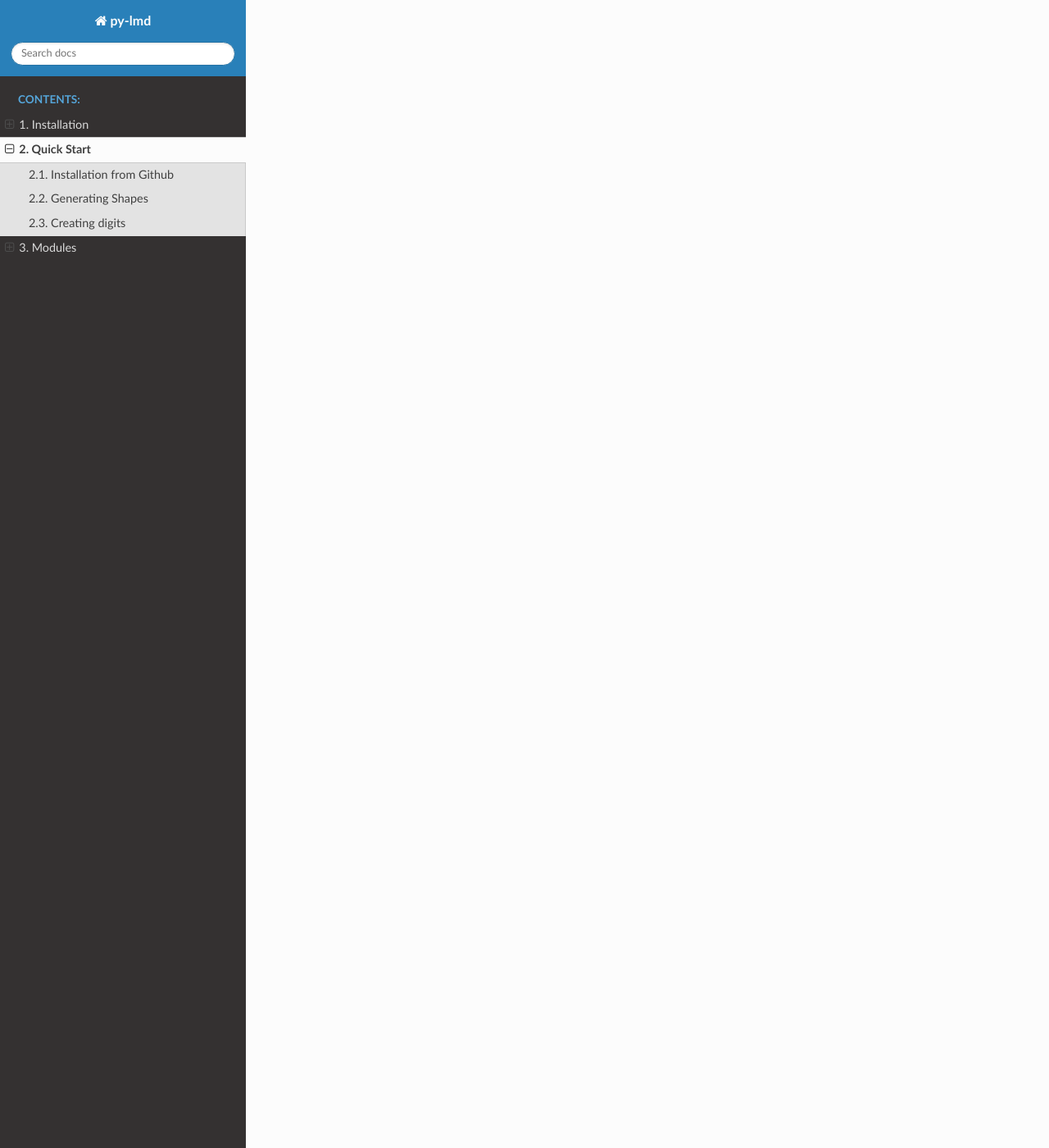
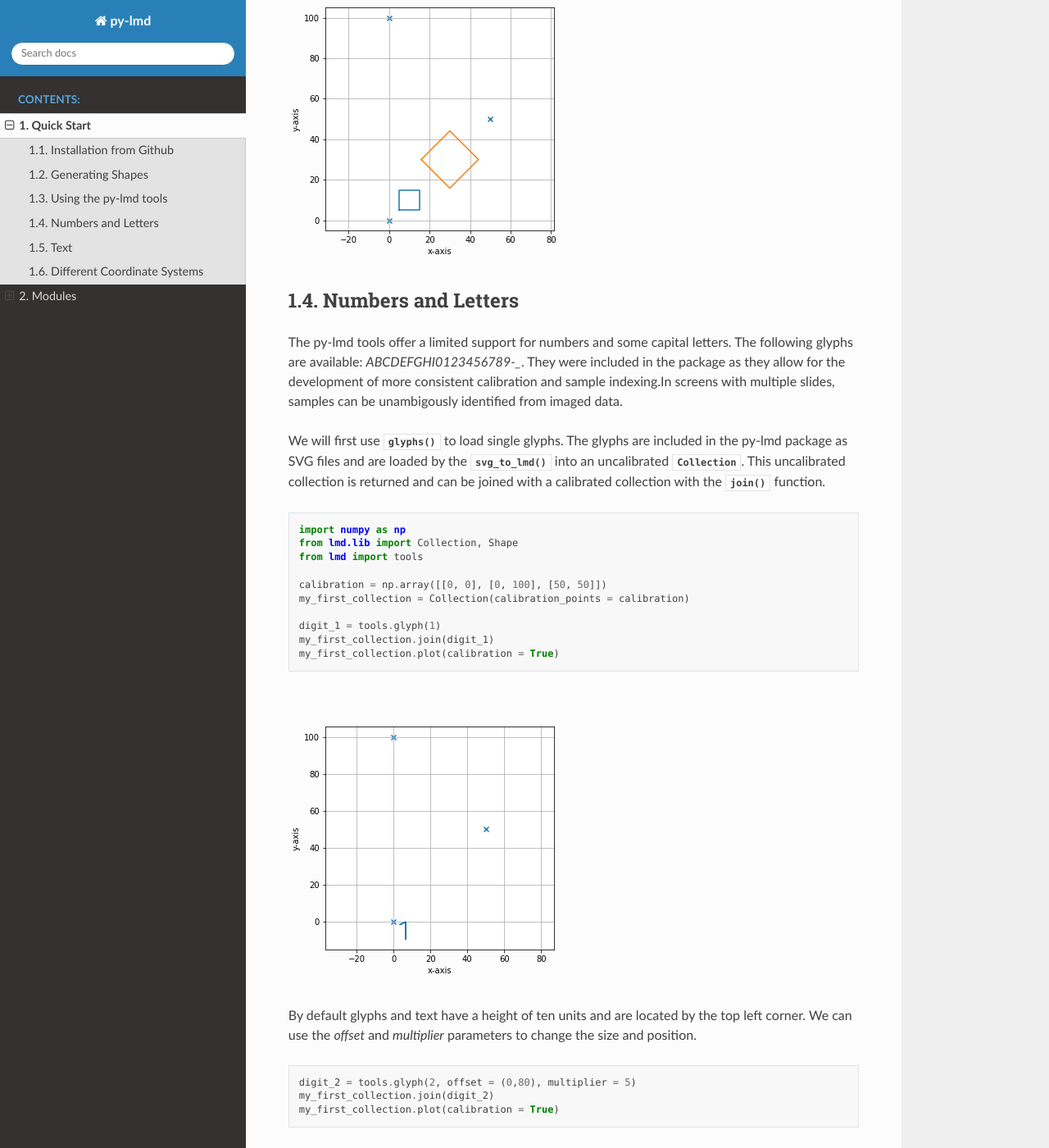
Before and after one commit to MannLabs/py-lmd, a Sphinx documentation site: the page built from docs/pages/quickstart.rst, in a window 1280 px wide and 1400 px high, scrolled down 4330 px. Shown: the whole window at 82% size. Built offline with Sphinx 7.4.7 and the Read the Docs theme 2.0.0, drawn with Linux system fonts in a browser that asks for light colours; some of the changed text lies outside the part shown.

Commit message:
updated documentation

```diff
--- a/docs/conf.py
+++ b/docs/conf.py
@@ -53,7 +53,6 @@ exclude_patterns = ['_build', 'Thumbs.db', '.DS_Store','**.ipynb_checkpoints']
 html_theme = "sphinx_rtd_theme"
 
 html_theme_options = {
-    'github_url': "https://github.com/GeorgWa/py-lmd",
     # Toc options
     'collapse_navigation': False,
     'sticky_navigation': True,
--- a/docs/index.rst
+++ b/docs/index.rst
@@ -17,6 +17,5 @@ Welcome to the show
    :caption: Contents:
    :numbered:
 
-   pages/installation
    pages/quickstart
    pages/modules
--- a/docs/pages/modules.rst
+++ b/docs/pages/modules.rst
@@ -22,5 +22,3 @@ lmd.tools
 
 .. automodule:: lmd.tools
     :members:
-
-.. autofunction:: lmd.tools.get_rotation_matrix
--- a/docs/pages/quickstart.rst
+++ b/docs/pages/quickstart.rst
@@ -6,11 +6,11 @@ Quick Start
 Installation from Github
 ========================
 
-To install the py-lmd library clone the Github repository and use pip to install the library in your current environment. It is recommended to use the library with a conda environment.
+To install the py-lmd library clone the Github repository and use pip to install the library in your current environment. It is recommended to use the library with a conda environment. Please make sure that the package is installed editable like described. Otherwise static glyph files might not be available.
 ::
 
   git clone https://github.com/HornungLab/py-lmd
-  pip install py-lmd
+  pip install -e .
 
 Once installed the modules can be loaded as following:
 
@@ -117,5 +117,122 @@ We can then export and save our collection of shapes into xml cutting data.
 
 Looking at the generated xml output we can see the calibration points and different shapes. Furthermore, we see that the coordinate system has been scaled by a linear scaling factor. As all points are defined as integers scaling by a linear factor allows to use decimal numbers as coordinates.
 
-Creating digits
-=================
+Using the py-lmd tools
+=======================
+
+A lot uf usefull functionality is included in the tools module of the py-lmd package. We will first use the rectangle functionality to create rectangle shapes fast.
+
+.. code-block:: python
+
+    import numpy as np
+    from lmd.lib import Collection, Shape
+    from lmd import tools
+
+    calibration = np.array([[0, 0], [0, 100], [50, 50]])
+    my_first_collection = Collection(calibration_points = calibration)
+
+After initiating the coordinate system we can use the :py:meth:`~lmd.tools.rectangle` helper function to create a :py:class:`~lmd.lib.Shape` object with a rectangle with specified size and position.
+
+.. code-block:: python
+
+    my_square = tools.rectangle(10, 10, offset=(10,10))
+    my_first_collection.add_shape(my_square)
+    my_first_collection.plot(calibration = True)
+
+.. image:: images/fig3.png
+   :scale: 100%
+
+We can further specify an angle of rotation.
+
+.. code-block:: python
+
+    my_square = tools.rectangle(20, 20, offset=(30,30), rotation = np.pi/4)
+    my_first_collection.add_shape(my_square)
+    my_first_collection.plot(calibration = True)
+
+.. image:: images/fig4.png
+   :scale: 100%
+
+Numbers and Letters
+=======================
+
+The py-lmd tools offer a limited support for numbers and some capital letters. The following glyphs are available: `ABCDEFGHI0123456789-_`. They were included in the package as they allow for the development of more consistent calibration and sample indexing.In screens with multiple slides, samples can be unambigously identified from imaged data.
+
+We will first use :py:meth:`~lmd.tools.glyphs` to load single glyphs. The glyphs are included in the py-lmd package as SVG files and are loaded by the :py:meth:`~lmd.lib.Collection.svg_to_lmd` into an uncalibrated :py:class:`~lmd.lib.Collection`. This uncalibrated collection is returned and can be joined with a calibrated collection with the :py:meth:`~lmd.lib.Collection.join` function.
+
+.. code-block:: python
+
+    import numpy as np
+    from lmd.lib import Collection, Shape
+    from lmd import tools
+
+    calibration = np.array([[0, 0], [0, 100], [50, 50]])
+    my_first_collection = Collection(calibration_points = calibration)
+
+    digit_1 = tools.glyph(1)
+    my_first_collection.join(digit_1)
+    my_first_collection.plot(calibration = True)
+
+.. image:: images/fig7.png
+   :scale: 100%
+
+By default glyphs and text have a height of ten units and are located by the top left corner. We can use the `offset` and `multiplier` parameters to change the size and position.
+
+.. code-block:: python
+
+    digit_2 = tools.glyph(2, offset = (0,80), multiplier = 5)
+    my_first_collection.join(digit_2)
+    my_first_collection.plot(calibration = True)
+
+.. image:: images/fig8.png
+   :scale: 100%
+
+Like with the previous rectangle example we can also use the `rotation` parameter to set a clockwise rotation.
+
+.. code-block:: python
+
+    glyph_A = tools.glyph('A', offset=(0,80), rotation =-np.pi/4)
+    my_first_collection.join(glyph_A)
+    my_first_collection.plot(calibration = True)
+
+.. image:: images/fig9.png
+   :scale: 100%
+
+Text
+======
+
+Next to individual glyphs the :py:meth:`~lmd.tools.text` method can be used to write text with specified position, size and rotation.
+
+.. code-block:: python
+
+    import numpy as np
+    from lmd.lib import Collection, Shape
+    from lmd import tools
+
+    calibration = np.array([[0, 0], [0, 100], [100, 50]])
+    my_first_collection = Collection(calibration_points = calibration)
+
+    identifier_1 = tools.text('0456_B2', offset=np.array([30, 40]), rotation = -np.pi/4)
+    my_first_collection.join(identifier_1)
+    my_first_collection.plot(calibration = True)
+
+.. image:: images/fig10.png
+   :scale: 100%
+
+Different Coordinate Systems
+=================================
+
+The coordinates for the Leica LMD are defined as `(x, y)` coordinates with the x-axis extending to the right and the y-axis extending to the top. All cutting data should exist in this coordinate system and should be calibrated accordingly. When cutting data is generated based on whole slide images we have to keep in mind that images are often indexed differently. Images in Fiji or Numpy are indexed as `(row, column)` with the rows extending downwards and the columns extending to the right. If we want to identify positions in image data - like calibration crosses or single cells - we have to translate their position in the `(row, column)` format to the `(x, y)` format.
+
+.. image:: images/py-lmd-figures-01.png
+
+The py-lmd library has been designed in a way which allows to transform the coordinate system prior to saving. Therefore one can specify all coordinates in the image coordinate system and rely on the library to handle the transformation. In this case the `orientation_transform` attribute needs to be set when the Collection is created.
+
+.. code-block:: python
+
+    calibration = np.array([[10, 10], [1000, 10], [500, 500]])
+
+    collection = Collection(calibration_points = calibration)
+    collection.orientation_transform = np.array([[0, -1], [1, 0]])
+
+In this case  all coordinates for calibration points and shapes can be set in form of `(row, column)` coordinates. The orientation transform is only applied when the Collection is saved or, if desired, when the Collection is plotted.
```
Also changed, not shown: docs/pages/installation.rst (deleted, +0 -18 lines), docs/pages/images/fig10.png (added), docs/pages/images/fig3.png (added), docs/pages/images/fig4.png (added), docs/pages/images/fig5.png (added), docs/pages/images/fig6.png (added), docs/pages/images/fig7.png (added), docs/pages/images/fig8.png (added), docs/pages/images/fig9.png (added).
